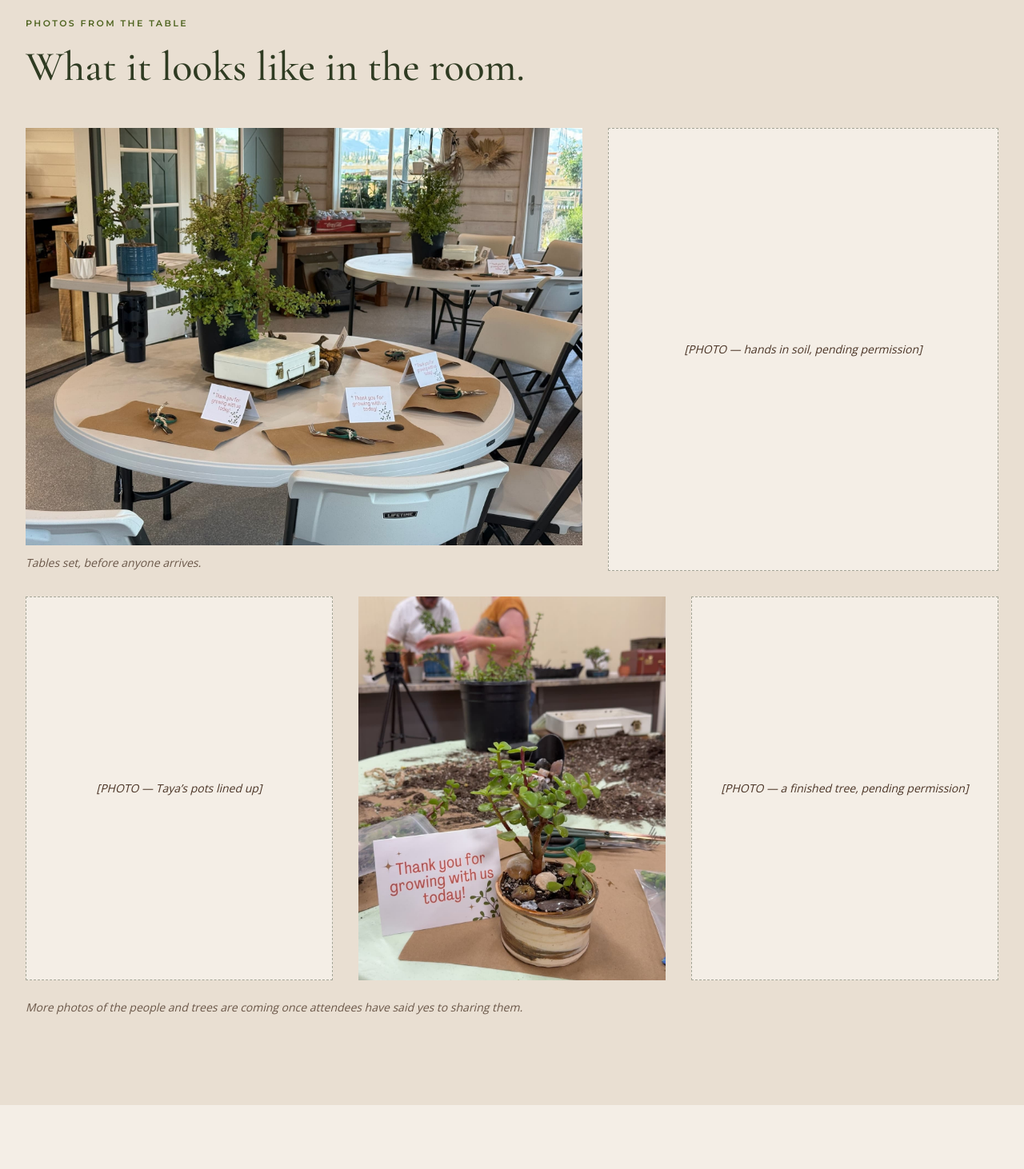
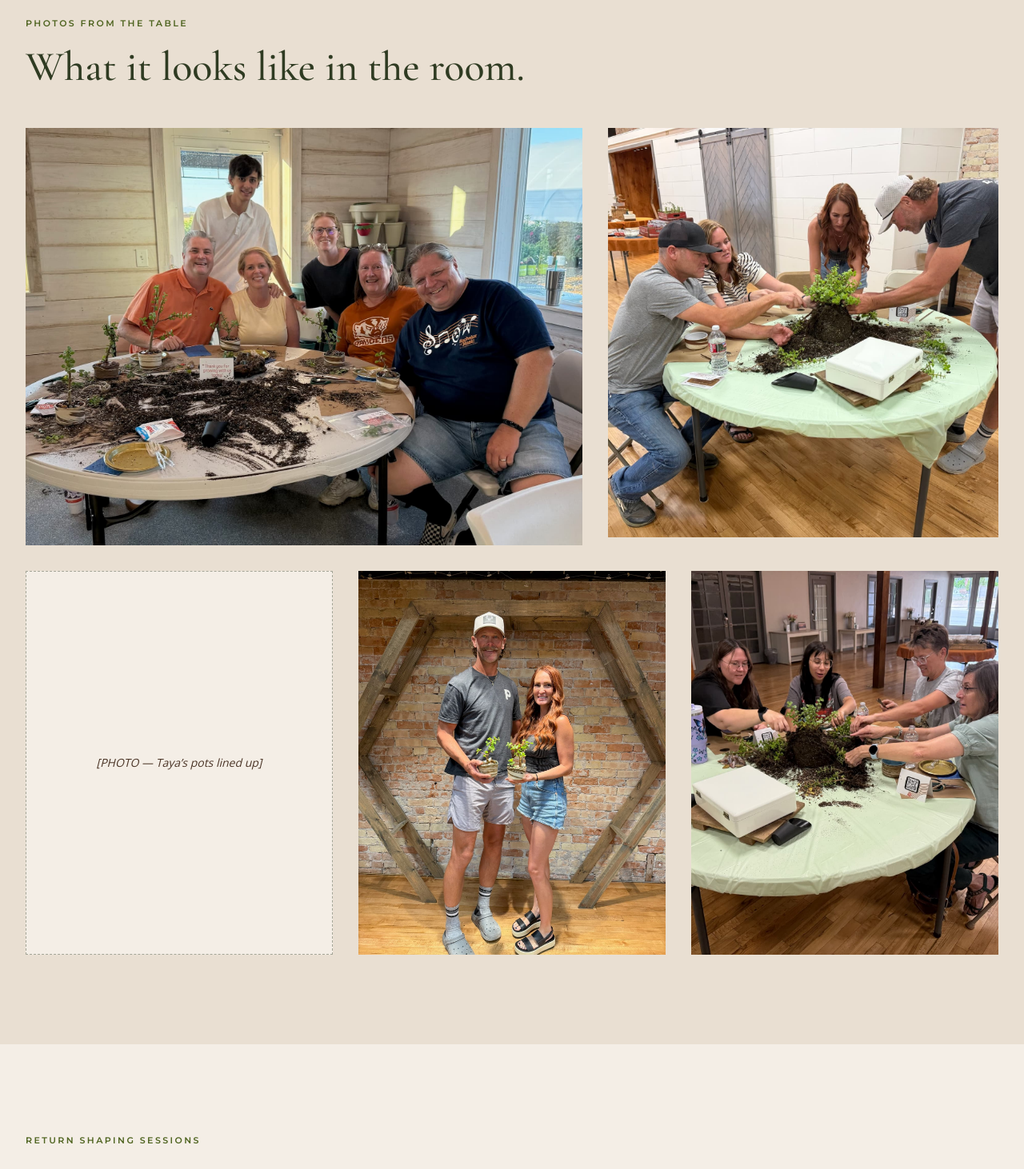
Before and after one commit to landonpeterson2-ui/Zion-Bonsai, a Next.js app: page /workshops in a window 1280 px wide. Shown: the part 3554-5016 px from the top of the page at 80% size. Built offline with nearby package versions, Linux system fonts and the light colour scheme; no server answers.

Commit message:
Workshops collage: use attendee photos (permission confirmed by Landon)
Replaces the permission placeholders and the two duplicated photos.

Co-Authored-By: Claude Opus 5.5 <noreply@anthropic.com>

```diff
--- a/components/workshops/Collage.tsx
+++ b/components/workshops/Collage.tsx
@@ -15,38 +15,32 @@ function Placeholder({ label, aspect, className = '' }: { label: string; aspect:
 }
 
 export default function Collage() {
-  const card = getPhoto('workshop-finished-jade-thank-you-card')
-  const tables = getPhoto('workshop-tables-set-for-class')
+  const group = getPhoto('workshop-group-messy-table')
+  const hands = getPhoto('workshop-hands-in-soil-round-table')
+  const pair = getPhoto('workshop-pair-holding-trees-brick-wall')
+  const roots = getPhoto('workshop-table-soil-and-roots')
   return (
     <Section tone="paper-deep">
       <div className="container-custom">
         <SectionHeading eyebrow="Photos from the table">What it looks like in the room.</SectionHeading>
         <div className="mt-12 grid gap-6 md:grid-cols-12 md:gap-8">
           <Reveal className="md:col-span-7">
-            <Photo
-              src={tables.src}
-              alt={tables.alt}
-              aspect="aspect-[4/3]"
-              sizes="(min-width: 768px) 58vw, 100vw"
-              caption="Tables set, before anyone arrives."
-            />
+            <Photo src={group.src} alt={group.alt} aspect="aspect-[4/3]" sizes="(min-width: 768px) 58vw, 100vw" />
           </Reveal>
+          {/* 20/21 keeps this 5-column tile the same height as the 7-column 4:3 tile beside it */}
           <Reveal className="md:col-span-5">
-            <Placeholder label="[PHOTO — hands in soil, pending permission]" aspect="aspect-[4/3] md:aspect-auto md:h-full" />
+            <Photo src={hands.src} alt={hands.alt} aspect="aspect-[4/3] md:aspect-[20/21]" sizes="(min-width: 768px) 42vw, 100vw" />
           </Reveal>
           <Reveal className="md:col-span-4">
             <Placeholder label="[PHOTO — Taya’s pots lined up]" aspect="aspect-[4/5]" />
           </Reveal>
           <Reveal className="md:col-span-4">
-            <Photo src={card.src} alt={card.alt} aspect="aspect-[4/5]" sizes="(min-width: 768px) 33vw, 100vw" />
+            <Photo src={pair.src} alt={pair.alt} aspect="aspect-[4/5]" sizes="(min-width: 768px) 33vw, 100vw" />
           </Reveal>
           <Reveal className="md:col-span-4">
-            <Placeholder label="[PHOTO — a finished tree, pending permission]" aspect="aspect-[4/5]" />
+            <Photo src={roots.src} alt={roots.alt} aspect="aspect-[4/5]" sizes="(min-width: 768px) 33vw, 100vw" />
           </Reveal>
         </div>
-        <p className="mt-6 text-sm italic text-soil/80">
-          More photos of the people and trees are coming once attendees have said yes to sharing them.
-        </p>
       </div>
     </Section>
   )
```
